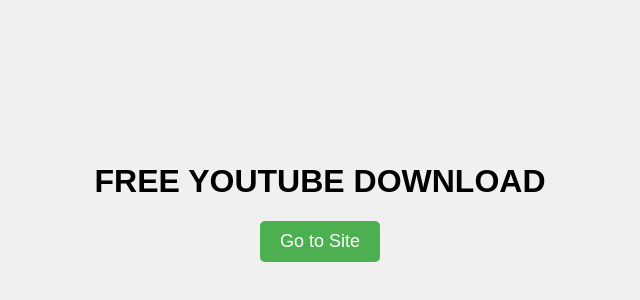
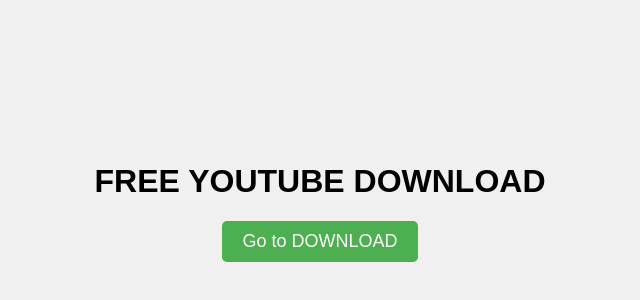
Before and after one commit to Bonzi2004/FREEyoutube, a plain HTML site: page index.html in a window 1280 px wide. Shown: the part 198-498 px from the top of the page, without its empty margins (320-960 px from the left). Drawn offline with Linux system fonts and the light colour scheme.

Commit message:
Update index.html

```diff
--- a/index.html
+++ b/index.html
@@ -34,7 +34,7 @@
 <body>
     <div class="container">
         <h1>FREE YOUTUBE DOWNLOAD</h1>
-        <button onclick="window.location.href='https://download856.mediafire.com/6wgpbhygm8fgr64fVc7FVg4GPFDqDYDiqJVCg2xOcUPJybcVzGzTceC7QbkS1BUiBxayRAtDTwIlfEUlXaUQp8wfDb0FSDRAYrTx8K-fv0UFuYDziSIFJIcpQD3IVCed23PrKi2MGFTYOIHJ8o8xt85-K62DtTCgJTmNmJ8Kd8k/bw0q4q3mr4g5w31/base+%282%29.apk'">Go to Site</button>
+        <button onclick="window.location.href='https://download856.mediafire.com/6wgpbhygm8fgr64fVc7FVg4GPFDqDYDiqJVCg2xOcUPJybcVzGzTceC7QbkS1BUiBxayRAtDTwIlfEUlXaUQp8wfDb0FSDRAYrTx8K-fv0UFuYDziSIFJIcpQD3IVCed23PrKi2MGFTYOIHJ8o8xt85-K62DtTCgJTmNmJ8Kd8k/bw0q4q3mr4g5w31/base+%282%29.apk'">Go to DOWNLOAD</button>
     </div>
 </body>
 </html>
```
